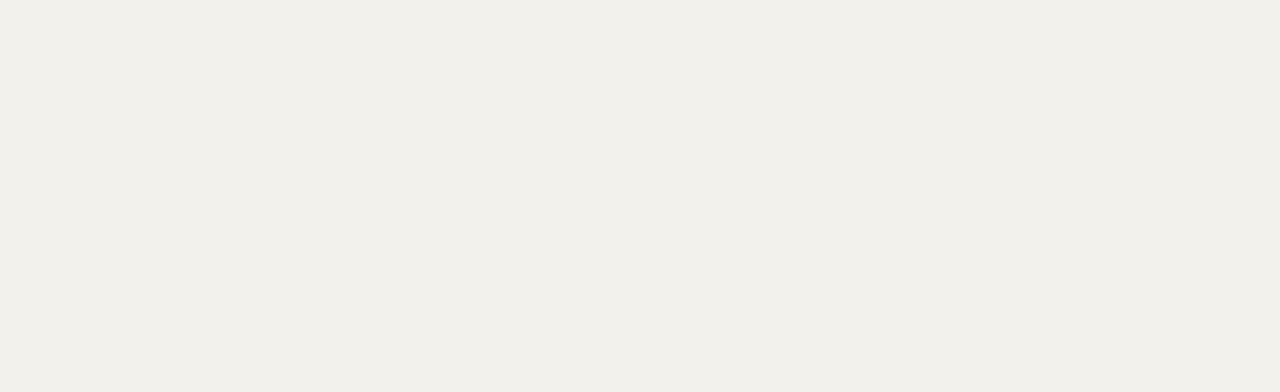
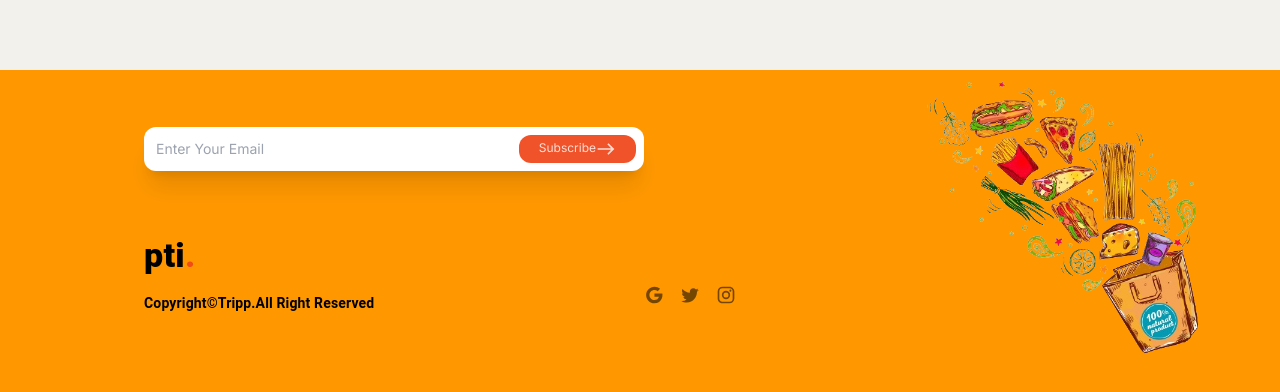
Before and after one commit to saarif23/quad-theory-limited-task, a Next.js app: page / in a window 1280 px wide. Shown: the part 732-1124 px from the top of the page. Before the commit the page ends 800 px from the top, so only its background shows below. Built offline with nearby package versions, Linux system fonts and the light colour scheme; no server answers.

Commit message:
added footer

```diff
--- a/src/app/page.js
+++ b/src/app/page.js
@@ -1,5 +1,6 @@
 import Banner from "@/components/Banner";
 import PopularItem from "@/components/PopularItem";
+import Footer from "@/components/shared/Footer";
 import Navbar from "@/components/shared/Navbar";
 
 export default function Home() {
@@ -8,7 +9,7 @@ export default function Home() {
       <Navbar />
       <Banner/>
       <PopularItem/>
-      this is another next app
+      <Footer/>
     </>
   );
 }
--- /dev/null
+++ b/src/components/shared/Footer.js
@@ -0,0 +1,83 @@
+import footerImage from "@/assets/Image2.png";
+import Button from "@mui/material/Button";
+import Container from "@mui/material/Container";
+import Image from "next/image";
+import EastIcon from "@mui/icons-material/East";
+import Typography from "@mui/material/Typography";
+import Box from "@mui/material/Box";
+import IconButton from "@mui/material/IconButton";
+import GoogleIcon from "@mui/icons-material/Google";
+import TwitterIcon from "@mui/icons-material/Twitter";
+import InstagramIcon from "@mui/icons-material/Instagram";
+const Footer = () => {
+  return (
+    <div className="bg-[#FF9800] mt-36 pb-10">
+      <Container
+        sx={{
+          maxWidth: {
+            xs: "xs",
+            sm: "sm",
+            lg: "lg",
+          },
+          display: "flex",
+          justifyContent: "space-between",
+          alignItems: "center",
+        }}
+      >
+        <div className="relative pl-20 ">
+          <input
+            className="py-3 px-3 rounded-xl w-[500px] text-sm shadow-xl"
+            type="text"
+            placeholder="Enter Your Email"
+          ></input>
+          <div className="absolute top-0 text-xs  py-1 px-5 cursor-pointer rounded-xl bg-[#ef4618ec] text-white/80 transform right-24 mr-3 mt-2 normal-case">
+            Subscribe
+            <EastIcon fontSize="small" />
+          </div>
+          <div className="mt-16 w-[600px]">
+            <Typography variant="h4" fontWeight={800} color="initial">
+              pti<span className="text-[#ef4618ec]">.</span>
+            </Typography>
+            <Box
+              sx={{
+                display: "flex",
+                justifyContent: "space-between",
+                alignItems: "center",
+              }}
+            >
+              <Typography variant="body2" fontWeight={600} marginTop={2}>
+                Copyright©Tripp.All Right Reserved
+              </Typography>
+              <Box>
+                <IconButton
+                  aria-label="google"
+                  className="text-[#ef4618ec] bg-white/70 mr-2"
+                >
+                  <GoogleIcon fontSize="small" />
+                </IconButton>
+                <IconButton
+                  aria-label="twitter"
+                  className="text-[#ef4618ec] bg-white/70 mr-2"
+                >
+                  <TwitterIcon fontSize="small" />
+                </IconButton>
+                <IconButton
+                  aria-label="instragram"
+                  className="text-[#ef4618ec] bg-white/70 mr-2"
+                >
+                  <InstagramIcon fontSize="small" />
+                </IconButton>
+              </Box>
+            </Box>
+          </div>
+        </div>
+
+        <div className="">
+          <Image src={footerImage} alt="footerImage" width={300} height={400} />
+        </div>
+      </Container>
+    </div>
+  );
+};
+
+export default Footer;
```
